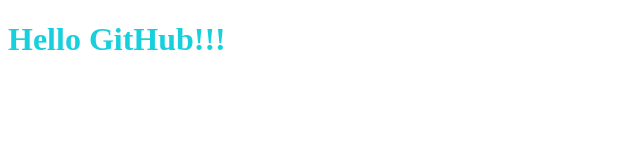
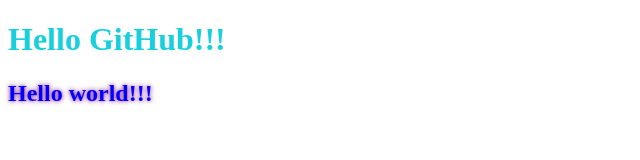
Before and after one commit to KirillSuprun/Github-demo-rep, a plain HTML site: page index.html in a window 1280 px wide. Shown: the whole page, without its empty margins (0-640 px from the left). Drawn offline with Linux system fonts and the light colour scheme.

Commit message:
Added h2 to demo 08.11.2021

```diff
--- a/assets/css/style_for_github_demo.css
+++ b/assets/css/style_for_github_demo.css
@@ -3,3 +3,9 @@
     color: rgb(24, 208, 221);
 
 }
+
+h2{
+    color: blue;
+    text-shadow: 0px 0px 5px purple;
+
+}
--- a/index.html
+++ b/index.html
@@ -15,7 +15,7 @@
 
     <h1>Hello GitHub!!!</h1>
 
-
+    <h2>Hello world!!!</h2>
 
 
 
```
